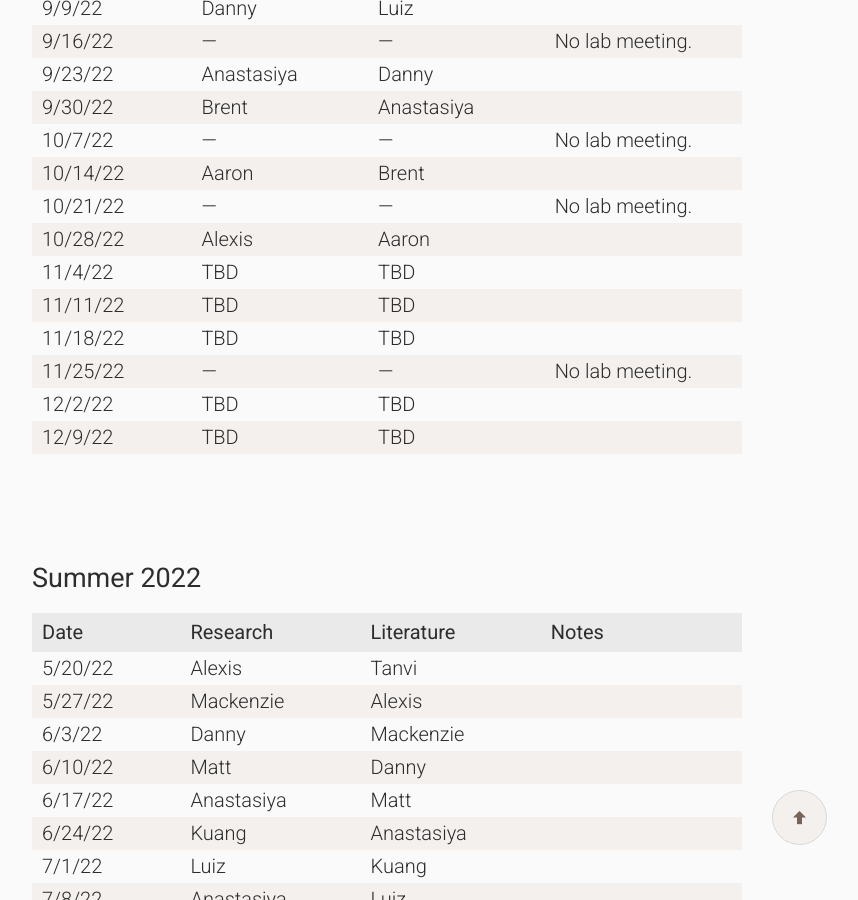
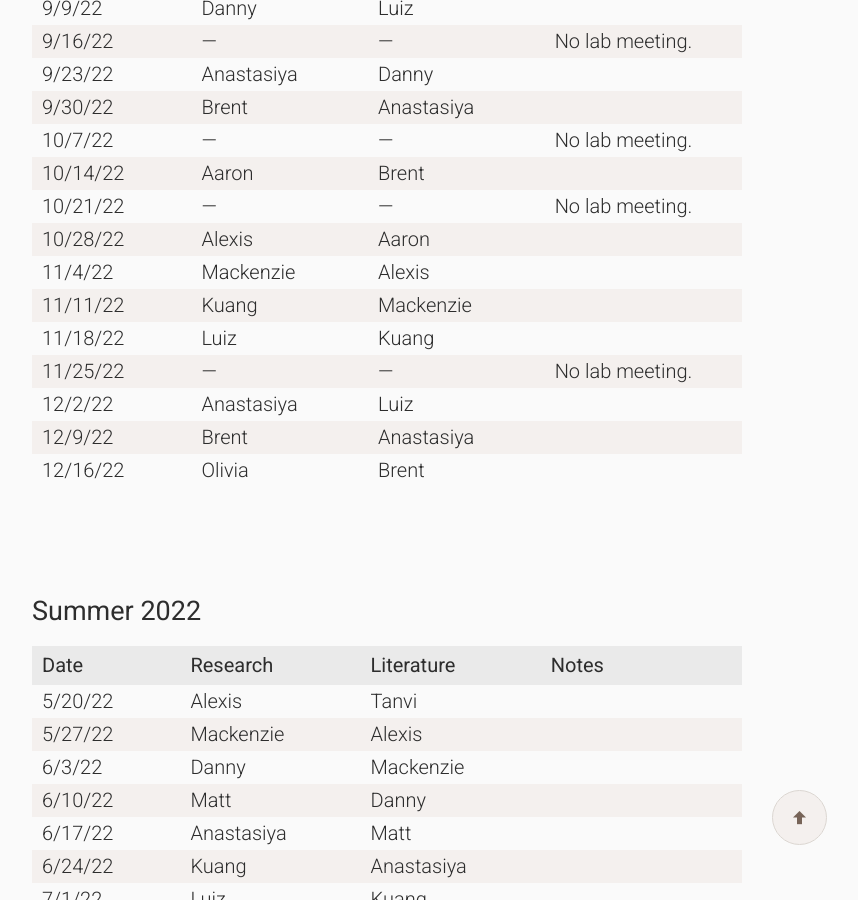
Before and after one commit to wilkelab/wilkelab.github.io, a Jekyll site: the page built from lab_meetings.md, in a window 1280 px wide and 900 px high, scrolled down 427 px. Shown: the whole window, without its empty margins (253-1111 px from the left). Built offline with Jekyll 4.4.1, drawn with Linux system fonts in a browser that asks for light colours; nearby versions of some CDN libraries.

Commit message:
Set rest of Fall meeting schedule

```diff
--- a/lab_meetings.md
+++ b/lab_meetings.md
@@ -22,12 +22,13 @@ Lab meetings are held Fridays from 11 AM -- 12:30 PM in MBB 3.204.
 | 10/14/22 || Aaron || Brent ||
 | 10/21/22 || --- || --- || No lab meeting.
 | 10/28/22 || Alexis || Aaron ||
-| 11/4/22 || TBD || TBD ||
-| 11/11/22 || TBD || TBD ||
-| 11/18/22 || TBD || TBD ||
+| 11/4/22 || Mackenzie || Alexis ||
+| 11/11/22 || Kuang || Mackenzie ||
+| 11/18/22 || Luiz || Kuang ||
 | 11/25/22 || --- || --- || No lab meeting.
-| 12/2/22 || TBD || TBD ||
-| 12/9/22 || TBD || TBD ||
+| 12/2/22 || Anastasiya || Luiz ||
+| 12/9/22 || Brent || Anastasiya ||
+| 12/16/22 || Olivia || Brent ||
 |------+---+--------------------+---+----------------------+---+-------|
 {:.widetable}
 
```
